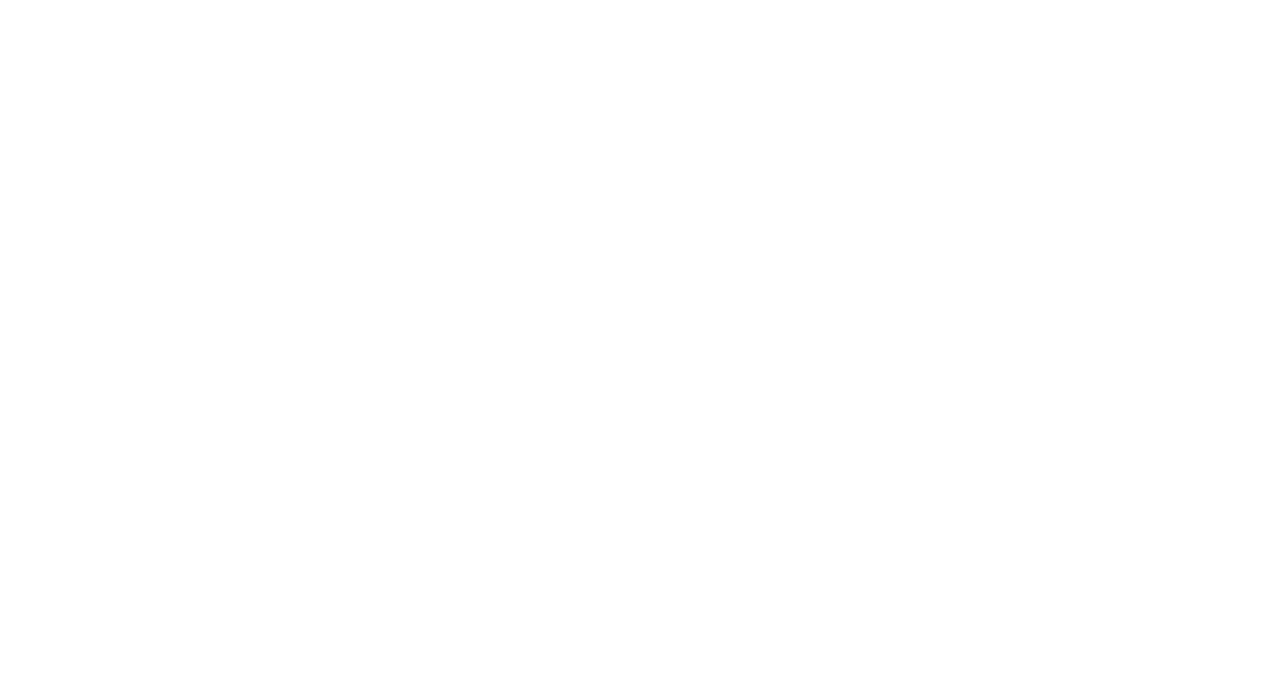
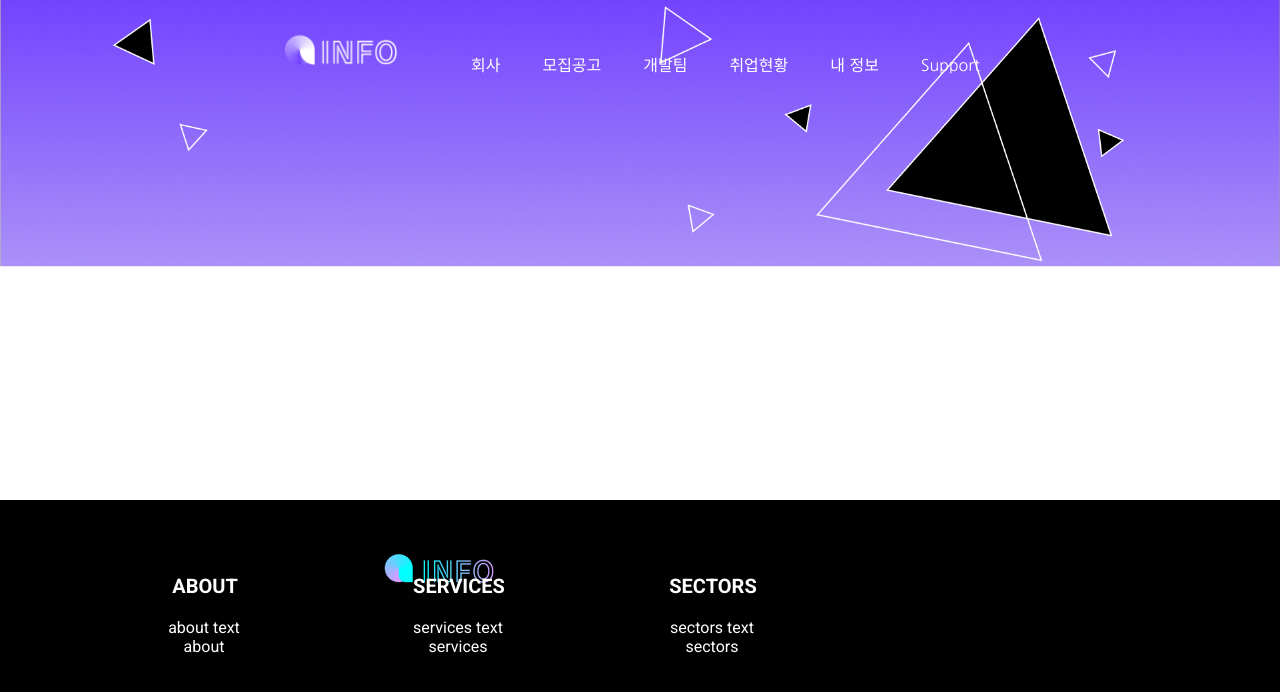
Before and after one commit to info-dsm/INFO_v1_FrontEnd, a React (Create React App) app: page / in a window 1280 px wide. Shown: the top 692 px of the page. Built offline with nearby package versions, Linux system fonts and the light colour scheme.

Commit message:
Add :: footer와 header 추가

```diff
--- a/src/App.js
+++ b/src/App.js
@@ -1,10 +1,14 @@
 /* eslint-disable no-restricted-globals */
 import { ThemeProvider, createGlobalStyle } from "styled-components";
 import { theme } from "./style/theme";
+import Header from "./components/common/header";
+import Footer from "./components/common/footer";
 function App() {
   return (
     <ThemeProvider theme={theme}>
       <GlobalStyle />
+      <Header />
+      <Footer />
     </ThemeProvider>
   );
 }
```
